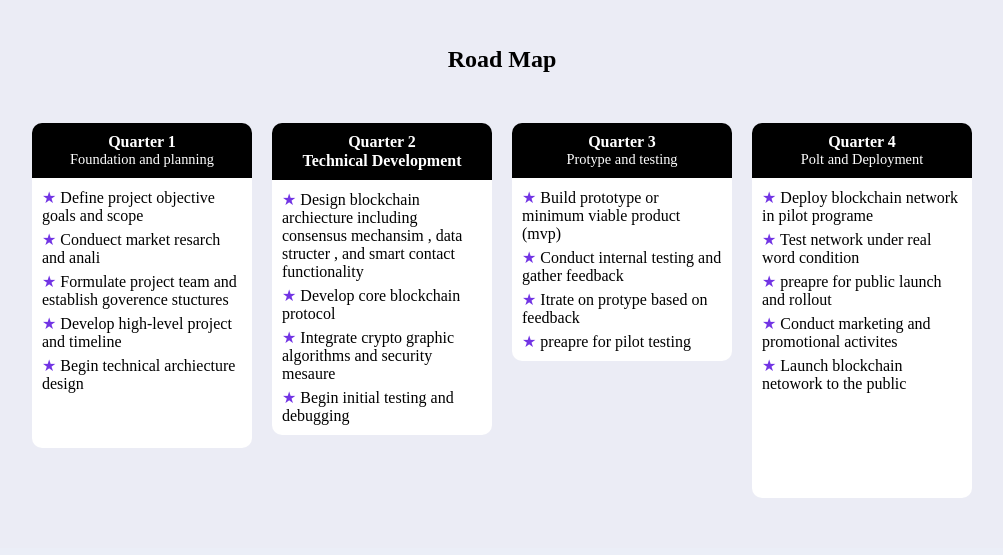
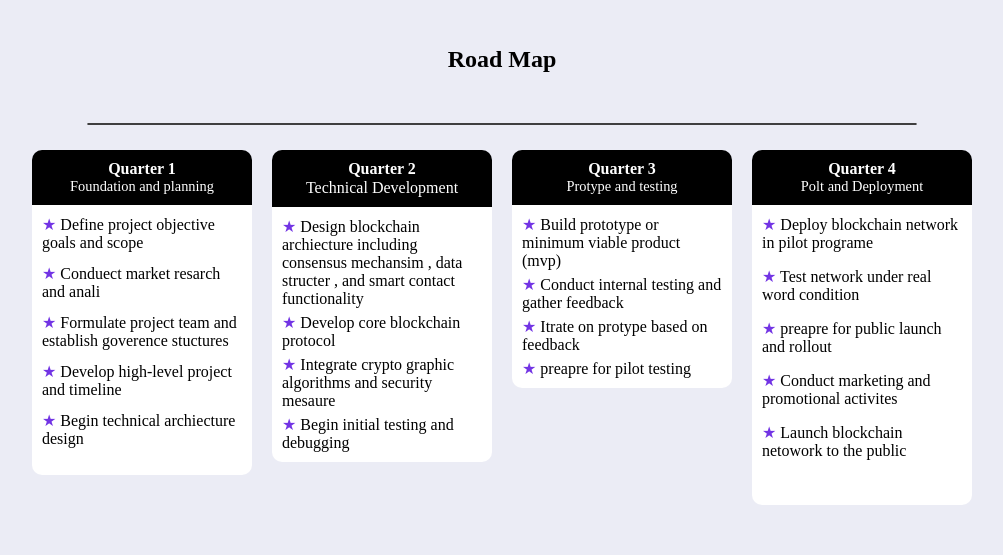
Before and after one commit to SakibFakir69/crypto-landing-page, a website built with Vite: page crytpo landing page/index.html in a window 1280 px wide. Shown: the part 4040-4595 px from the top of the page, without its empty margins (138-1141 px from the left). Built offline with nearby package versions, Linux system fonts and the light colour scheme; files whose address does not match are found by name.

Commit message:
road map issu fix

```diff
--- a/crytpo landing page/index.html
+++ b/crytpo landing page/index.html
@@ -349,7 +349,7 @@
             <h3 style="color: white; margin: 0;">Digital Identity Management</h3>
             <p id="faq-text" style="color: white;  margin-top: 10px;"></p>
           </div>
-           <button id="show1"
+          <button id="show1"
             style="background-color: #3e3d3e; border: none; padding:
            0.6em 1.2em; height: 40px; width: 40px; border-radius: 30px; cursor: pointer; font-weight: bold; overflow: hidden;">
 
@@ -367,7 +367,7 @@
             <h3 style="color: white; margin: 0;">Supply Chain Traceability</h3>
             <p id="faq-text2" style="color: white;  margin-top: 10px;"></p>
           </div>
-           <button id="show2"
+          <button id="show2"
             style="background-color: #3e3d3e; border: none; padding:
            0.6em 1.2em; height: 40px; width: 40px; border-radius: 30px; cursor: pointer; font-weight: bold; overflow: hidden;">
 
@@ -403,7 +403,7 @@
             <h3 style="color: white; margin: 0;">Health Care Record Management</h3>
             <p id="faq-text4" style="color: white;  margin-top: 10px;"></p>
           </div>
-           <button id="show4"
+          <button id="show4"
             style="background-color: #3e3d3e; border: none; padding:
            0.6em 1.2em; height: 40px; width: 40px; border-radius: 30px; cursor: pointer; font-weight: bold; overflow: hidden;">
 
@@ -420,7 +420,6 @@
 
 
   <!-- colabration with company -->
-
   <section id="colabration" style="   background-color: hsl(222, 42%, 94%)">
     <div>
       <h2 class="Collabration-text" style="text-align: center;padding: 50px;">Collabration With Other Company</h2>
@@ -499,6 +498,7 @@
     </div>
 
     <h2 class="" style="text-align: center; ">Road Map</h2>
+    <hr class="hr"/>
 
 
     <!-- 4 card -->
@@ -531,7 +531,7 @@
       <div id="quarter-2">
         <div class="roadmap-up">
           <div class="quarterH1">Quarter 2</div>
-          <p class="quarterH1" style="margin-top: 1px;">Technical Development</p>
+          <p class="" style="margin-top: 1px;">Technical Development</p>
         </div>
         <div class="roadmap-down">
           <p><span style="color: #7234E4;">★</span> Design blockchain archiecture including consensus mechansim , data
--- a/crytpo landing page/src/style.css
+++ b/crytpo landing page/src/style.css
@@ -913,10 +913,27 @@ header {
     font-size: 0.9rem;
 }
 #roadmap-down-1 {
+    display: flex;
+    flex-direction: column;
+    gap: 12px;
     height: 270px;
 }
 #roadmap-down-4 {
-    height: 320px;
+    display: flex;
+    flex-direction: column;
+    gap: 15px;
+    height: 300px;
+}
+.hr{
+    border: 1px solid rgb(63, 63, 63);
+    display: flex;
+    justify-content: center;
+    justify-items: center;
+    width: 67%;
+    align-items: center;
+    margin: auto;
+    border-radius: 2px;
+    margin-bottom: 25px;
 }
 @media (max-width: 1024px) {
     .roadmap-box {
@@ -925,6 +942,9 @@ header {
 }
 
 @media (max-width: 768px) {
+    .hr{
+        visibility: hidden;
+    }
     .roadmap-box {
         flex-direction: column;
         align-items: center;
@@ -937,7 +957,8 @@ header {
         height: 250px;
     }
     #roadmap-down-4 {
-        height: 280px;
+        display: flex;
+
     }
 
     .roadmap-down {
@@ -949,6 +970,18 @@ header {
         flex-direction: column;
         gap: 15px;
     }
+    #roadmap-down-4 {
+    display: flex;
+    flex-direction: column;
+    gap: 15px;
+    height: 260px;
+}
+#roadmap-down-1 {
+    display: flex;
+    flex-direction: column;
+    gap: 12px;
+    height: 200px;
+}
 }
 
 /* coin */
```
